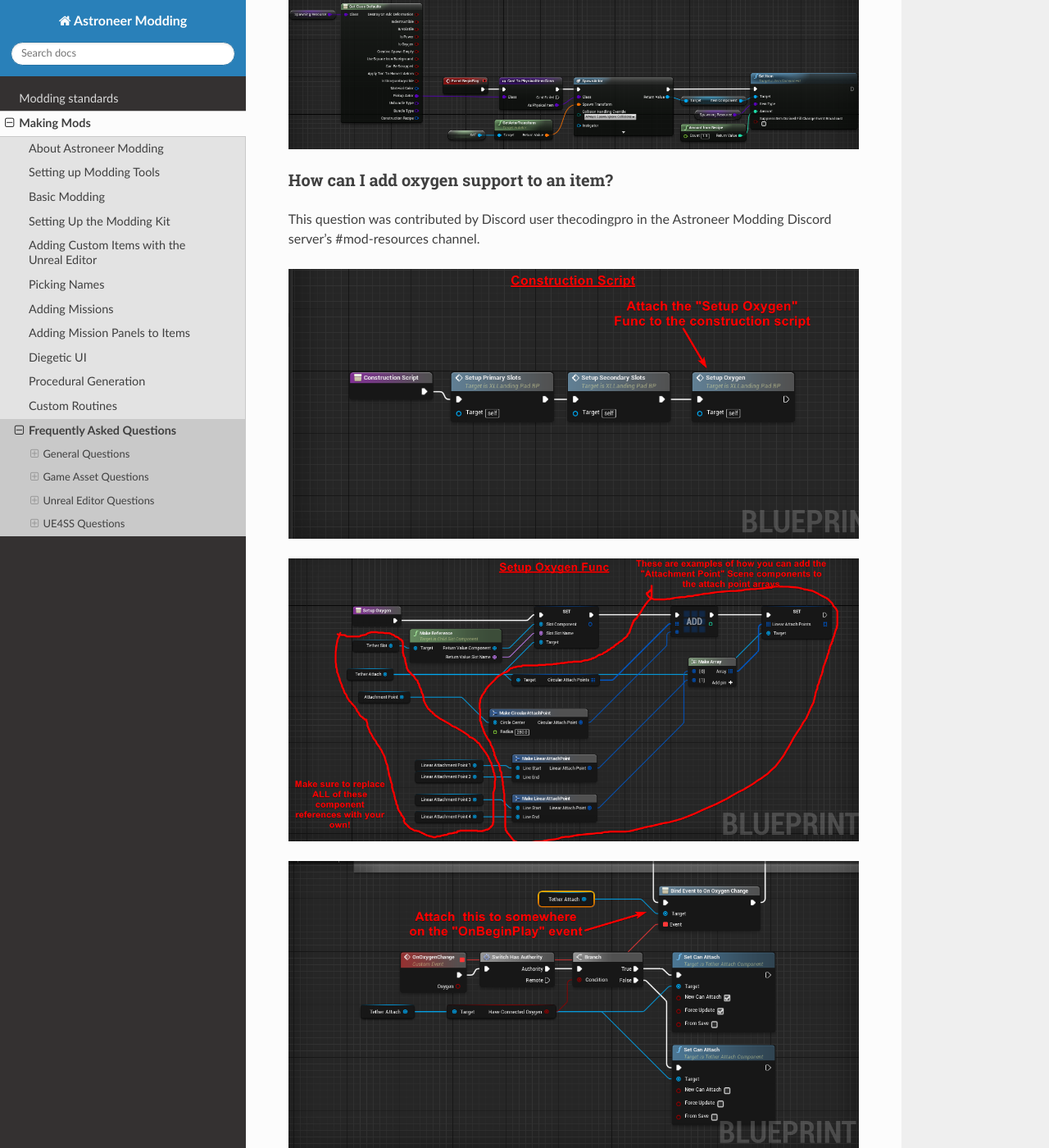
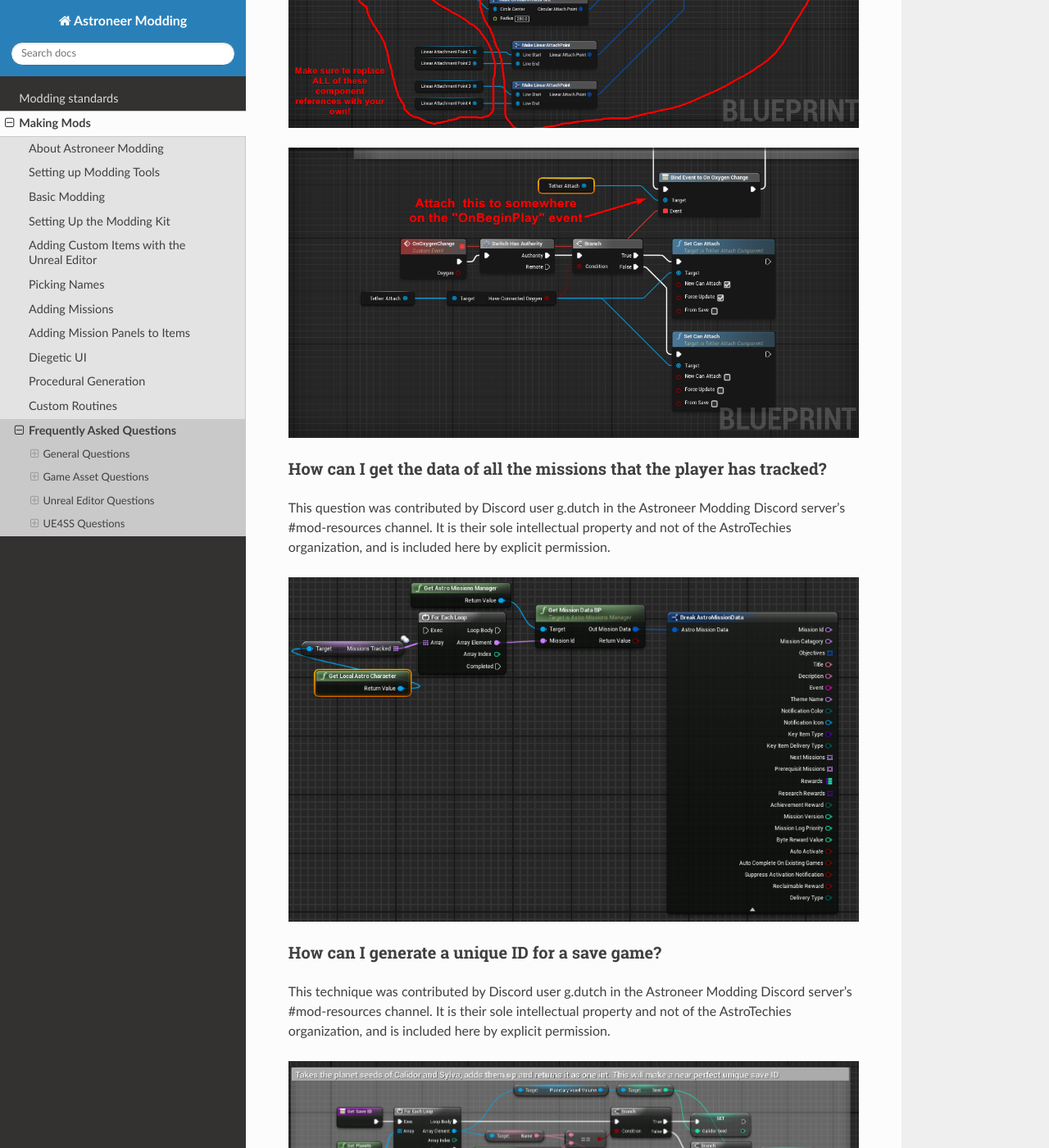
Before and after one commit to AstroTechies/astroneermodding, a Sphinx documentation site: the page built from docs/guides/faq.rst, in a window 1280 px wide and 1400 px high, scrolled down 23071 px. Shown: the whole window at 82% size. Built offline with Sphinx 7.4.7 and the Read the Docs theme 3.1.0, drawn with Linux system fonts in a browser that asks for light colours; some of the changed text lies outside the part shown.

Commit message:
explicit copyright statements for material used with explicit permission

```diff
--- a/docs/guides/faq.rst
+++ b/docs/guides/faq.rst
@@ -486,20 +486,6 @@
   :width: 1200
   :alt: Get Data Table Row Names from Table ListOfMods -> For Each Loop, retrieve each row using Get Data Table Row ListOfMods
 
-How can I add toggleable spherical gravity to an item?
-^^^^^^^^^^^^^^^^^^^^^^^^^^^^^^^^^^^^^^^^^^^^^^^^^^^^^^^^^^^^^^^^^^^^^^^^^^^
-This question was contributed by Discord user DaFakeBillGates in the Astroneer Modding Discord server's #mod-resources channel.
-
-.. image:: faq11-DaFakeBillGates.png
-  :width: 1200
-
-How can I add collision to a slotted item?
-^^^^^^^^^^^^^^^^^^^^^^^^^^^^^^^^^^^^^^^^^^^^^^^^^^^^^^^^^^^^^^^^^^^^^^^^^^^
-This question was contributed by Discord user ChunkySpaceman in the Astroneer Modding Discord server's #mod-resources channel.
-
-.. image:: faq12-ChunkySpaceman.png
-  :width: 1200
-
 How can I summon a resource nugget?
 ^^^^^^^^^^^^^^^^^^^^^^^^^^^^^^^^^^^^^^^^^^^^^^^^^^^^^^^^^^^^^^^^^^^^^^^^^^^
 This question was contributed by Discord user ChunkySpaceman in the Astroneer Modding Discord server's #mod-resources channel.
@@ -509,7 +495,7 @@
 
 How can I add oxygen support to an item?
 ^^^^^^^^^^^^^^^^^^^^^^^^^^^^^^^^^^^^^^^^^^^^^^^^^^^^^^^^^^^^^^^^^^^^^^^^^^^
-This question was contributed by Discord user thecodingpro in the Astroneer Modding Discord server's #mod-resources channel.
+This question was contributed by Discord user thecodingpro in the Astroneer Modding Discord server's #mod-resources channel. It is their sole intellectual property and not of the AstroTechies organization, and is included here by explicit permission.
 
 .. image:: faq14-Coding.png
   :width: 1200
@@ -522,14 +508,14 @@
 
 How can I get the data of all the missions that the player has tracked?
 ^^^^^^^^^^^^^^^^^^^^^^^^^^^^^^^^^^^^^^^^^^^^^^^^^^^^^^^^^^^^^^^^^^^^^^^^^^^
-This question was contributed by Discord user g.dutch in the Astroneer Modding Discord server's #mod-resources channel.
+This question was contributed by Discord user g.dutch in the Astroneer Modding Discord server's #mod-resources channel. It is their sole intellectual property and not of the AstroTechies organization, and is included here by explicit permission.
 
 .. image:: faq17-GDutch.png
   :width: 1200
 
 How can I generate a unique ID for a save game?
 ^^^^^^^^^^^^^^^^^^^^^^^^^^^^^^^^^^^^^^^^^^^^^^^^^^^^^^^^^^^^^^^^^^^^^^^^^^^
-This technique was contributed by Discord user g.dutch in the Astroneer Modding Discord server's #mod-resources channel.
+This technique was contributed by Discord user g.dutch in the Astroneer Modding Discord server's #mod-resources channel. It is their sole intellectual property and not of the AstroTechies organization, and is included here by explicit permission.
 
 .. image:: faq18-GDutch.png
   :width: 1200
```
Also changed, not shown: docs/guides/faq11-DaFakeBillGates.png (deleted), docs/guides/faq12-ChunkySpaceman.png (deleted).
